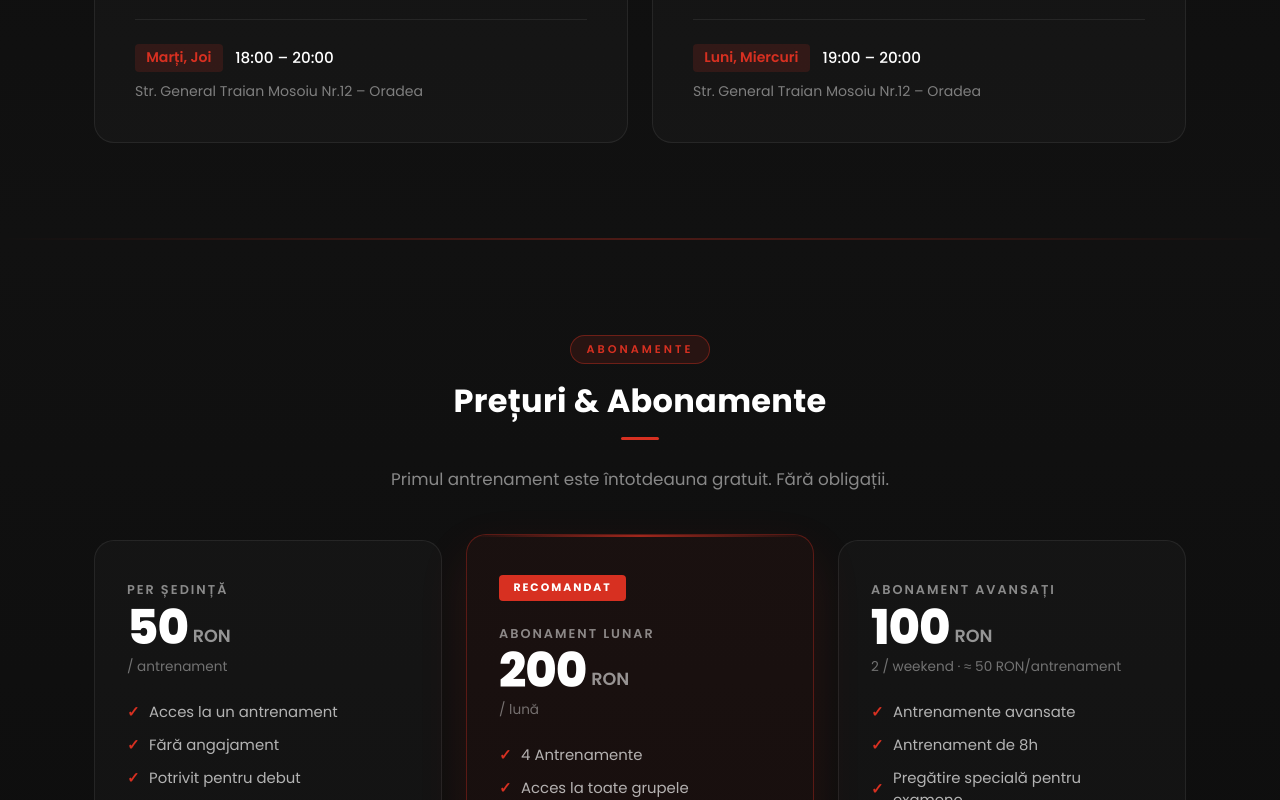
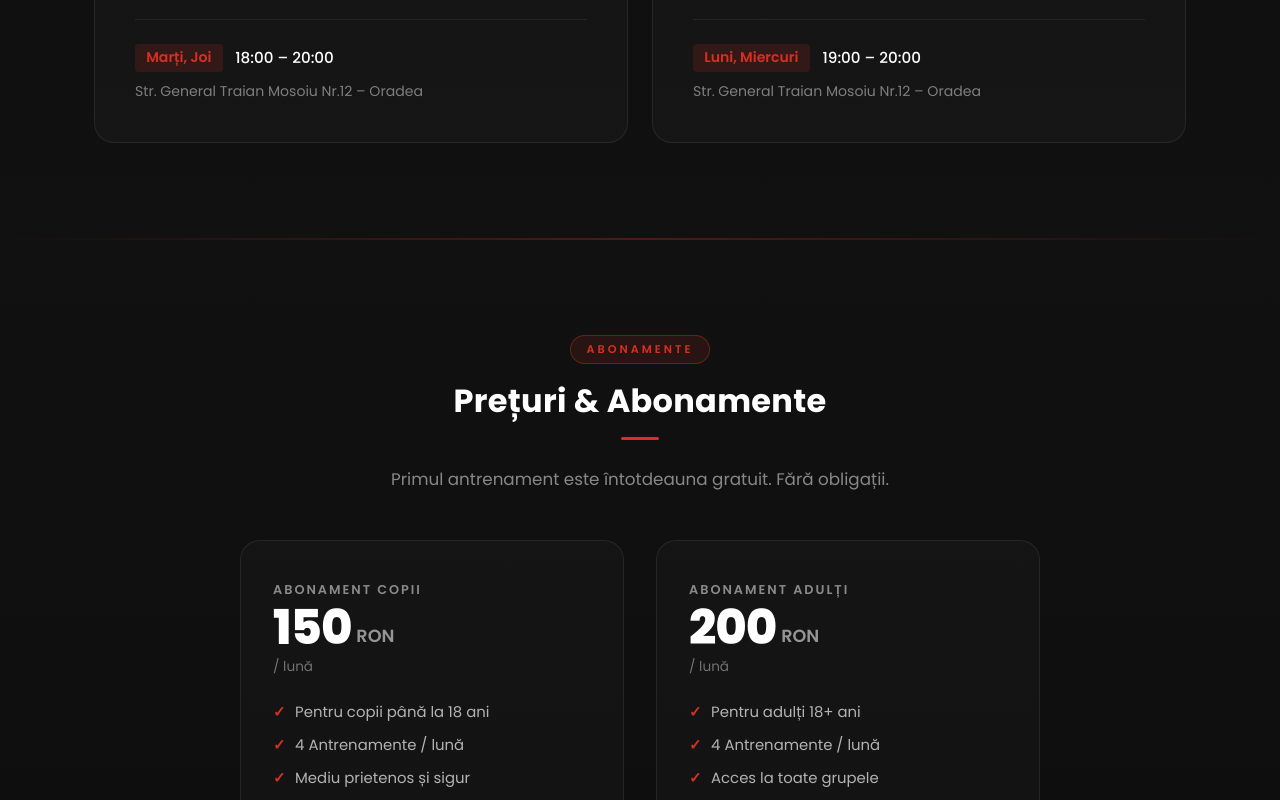
Before and after one commit to motocsky09/WingTsun, an Angular app: page / in a window 1280 px wide. Shown: the part 2000-2800 px from the top of the page. Built offline with nearby package versions, Linux system fonts and the light colour scheme.

Commit message:
fix: change logo of navbar, change pricing area and testimonials.

```diff
--- a/src/app/grades/grades.component.ts
+++ b/src/app/grades/grades.component.ts
@@ -43,13 +43,13 @@ export class GradesComponent implements AfterViewInit, OnDestroy {
       code: 'EÎ1',
       name: 'Elev Începător 1',
       description: 'Primul pas în Wing Tsun. Vei dobândi bazele autoapărării, principiile fundamentale de poziție și primele tehnici de blocare și lovire.',
-      perk: 'Tricou oficial de antrenament inclus'
+      perk: '50% discount la primul tricou oficial de antrenament.'
     },
     {
       code: 'EÎ2',
       name: 'Elev Începător 2',
       description: 'Aprofundarea fundamentelor Wing Tsun. Introducere în principiile de bază ale sistemului și primele exerciții de Chi Sao.',
-      perk: '50% reducere la pantaloni de antrenament'
+      perk: '50% reducere la prima pereche de pantaloni de antrenament'
     }
   ];
 
@@ -68,7 +68,7 @@ export class GradesComponent implements AfterViewInit, OnDestroy {
       color: '#e8472e',
       colorRgb: '232, 71, 46',
       form: 'Siu Nim Tao',
-      formTranslation: 'Mintea Cea Mică',
+      formTranslation: 'Calea micului gând',
       description: 'Prima formă a sistemului Wing Tsun stabilește fundația întregii practice. Mișcările lente și deliberate cultivă structura corporală corectă, relaxarea musculară profundă și concentrarea mentală. Această etapă formează baza solidă pe care se construiesc toate tehnicile avansate ale sistemului.',
       techniques: [
         'Poziția fundamentală Yee Chi Kim Yeung Ma',
--- a/src/app/home/home.component.css
+++ b/src/app/home/home.component.css
@@ -476,9 +476,11 @@
 
 .pricing-grid {
   display: grid;
-  grid-template-columns: repeat(3, 1fr);
-  gap: 1.5rem;
+  grid-template-columns: repeat(2, 1fr);
+  gap: 2rem;
   align-items: start;
+  max-width: 800px;
+  margin: 0 auto;
 }
 
 .pricing-card {
@@ -1238,6 +1240,7 @@
     grid-template-columns: 1fr;
     max-width: 440px;
     margin: 0 auto;
+    gap: 1.5rem;
   }
   .pricing-card-featured {
     transform: none;
--- a/src/app/home/home.component.html
+++ b/src/app/home/home.component.html
@@ -100,53 +100,36 @@
 
         <div class="pricing-card">
           <div class="pricing-top">
-            <span class="pricing-label">Per ședință</span>
+            <span class="pricing-label">Abonament Copii</span>
             <div class="pricing-amount">
-              <span class="price-num">50</span>
+              <span class="price-num">150</span>
               <span class="price-cur">RON</span>
             </div>
-            <p class="pricing-period">/ antrenament</p>
+            <p class="pricing-period">/ lună</p>
           </div>
           <ul class="pricing-features">
-            <li><span class="feat-check">✓</span> Acces la un antrenament</li>
-            <li><span class="feat-check">✓</span> Fără angajament</li>
-            <li><span class="feat-check">✓</span> Potrivit pentru debut</li>
+            <li><span class="feat-check">✓</span> Pentru copii până la 18 ani</li>
+            <li><span class="feat-check">✓</span> 4 Antrenamente / lună</li>
+            <li><span class="feat-check">✓</span> Mediu prietenos și sigur</li>
           </ul>
           <a href="#contact" class="pricing-btn pricing-btn-ghost">Înscrie-te</a>
         </div>
 
-        <div class="pricing-card pricing-card-featured">
-          <div class="pricing-popular">Recomandat</div>
+
+
+        <div class="pricing-card">
           <div class="pricing-top">
-            <span class="pricing-label">Abonament Lunar</span>
+            <span class="pricing-label">Abonament Adulți</span>
             <div class="pricing-amount">
               <span class="price-num">200</span>
               <span class="price-cur">RON</span>
             </div>
-            <p class="pricing-period">/ lună </p>
+            <p class="pricing-period">/ lună</p>
           </div>
           <ul class="pricing-features">
-            <li><span class="feat-check">✓</span> 4 Antrenamente </li>
+            <li><span class="feat-check">✓</span> Pentru adulți 18+ ani</li>
+            <li><span class="feat-check">✓</span> 4 Antrenamente / lună</li>
             <li><span class="feat-check">✓</span> Acces la toate grupele</li>
-            <li><span class="feat-check">✓</span> Progres accelerat</li>
-
-          </ul>
-          <a href="#contact" class="pricing-btn pricing-btn-primary">Înscrie-te</a>
-        </div>
-
-        <div class="pricing-card">
-          <div class="pricing-top">
-            <span class="pricing-label">Abonament Avansați</span>
-            <div class="pricing-amount">
-              <span class="price-num">100</span>
-              <span class="price-cur">RON</span>
-            </div>
-            <p class="pricing-period">2 / weekend · ≈ 50 RON/antrenament</p>
-          </div>
-          <ul class="pricing-features">
-            <li><span class="feat-check">✓</span> Antrenamente avansate</li>
-            <li><span class="feat-check">✓</span> Antrenament de 8h</li>
-            <li><span class="feat-check">✓</span> Pregătire specială pentru examene</li>
           </ul>
           <a href="#contact" class="pricing-btn pricing-btn-ghost">Înscrie-te</a>
         </div>
--- a/src/app/home/home.component.ts
+++ b/src/app/home/home.component.ts
@@ -76,13 +76,13 @@ export class HomeComponent implements OnInit {
       grade: 'Începător gradul 2'
     },
     {
-      name: 'Eduard .',
+      name: 'Eduard C.',
       since: 'Elev din 03/2026',
       text: 'Căutam ceva practic pentru autoapărare. Wing Tsun m-a surprins – nu depinde de forță fizică, ci de tehnică și inteligență. Am câștigat și multă încredere în mine.',
       grade: 'Începător gradul 1'
     },
     {
-      name: 'Marius M.',
+      name: 'Marius B.',
       since: 'Elev din 02/2026',
       text: 'Am adus și copilul meu la grupa de copii și ambii suntem extrem de mulțumiți. Disciplina și respectul predate alături de tehnicile de luptă sunt un bonus neașteptat de valoros.',
       grade: 'Începător gradul 2'
--- a/src/app/navbar/navbar.component.html
+++ b/src/app/navbar/navbar.component.html
@@ -2,6 +2,7 @@
   <div class="nav_container">
     <a routerLink="/" class="nav_logo" (click)="scrollToTop()">
       <img src="assets/logo.png" alt="Logo Wing Tsun" class="small_logo_image">
+      <img src="assets/logo2.png" alt="Logo Wing Tsun" class="small_logo_image">
 
     </a>
 
```
Also changed, not shown: src/assets/logo2.png (added), 1 other file (tests, documents, lock files or other folders).
